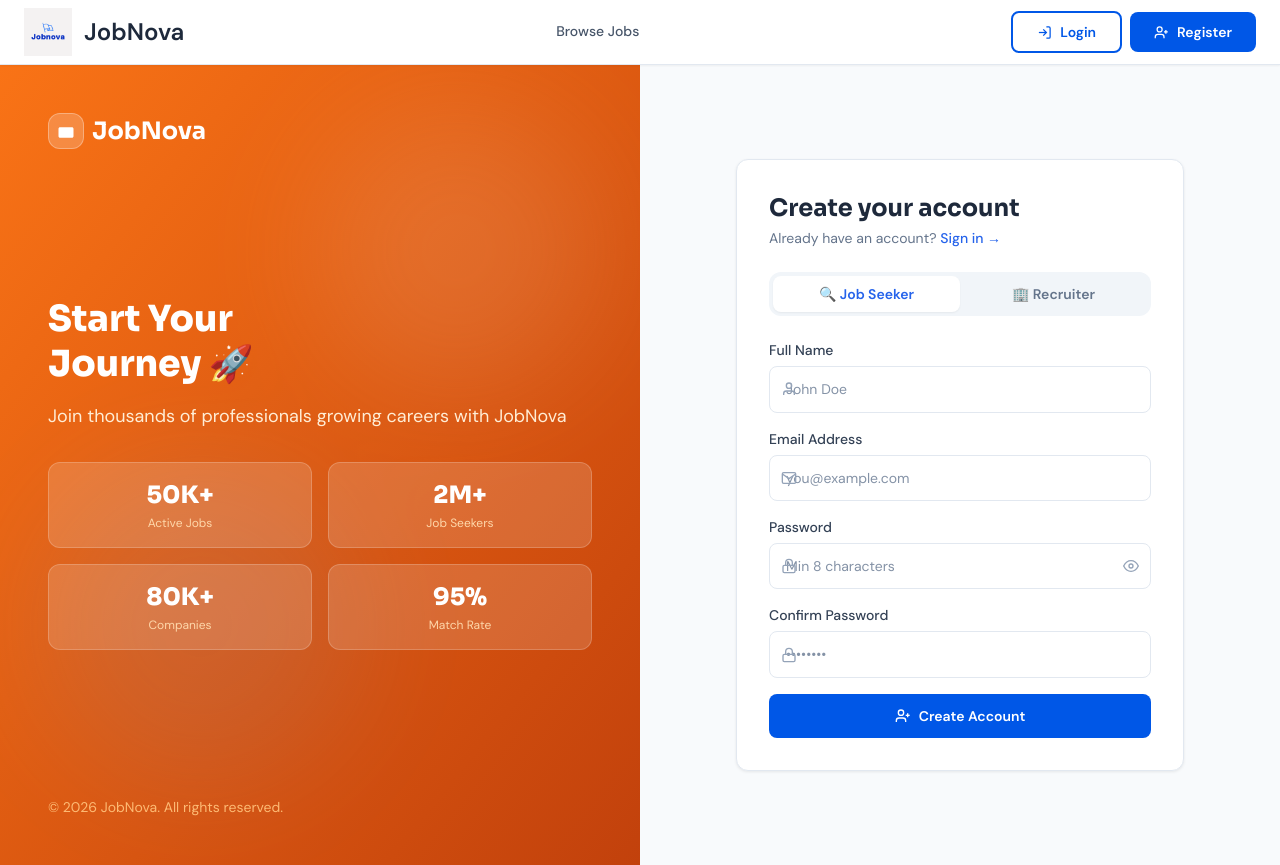
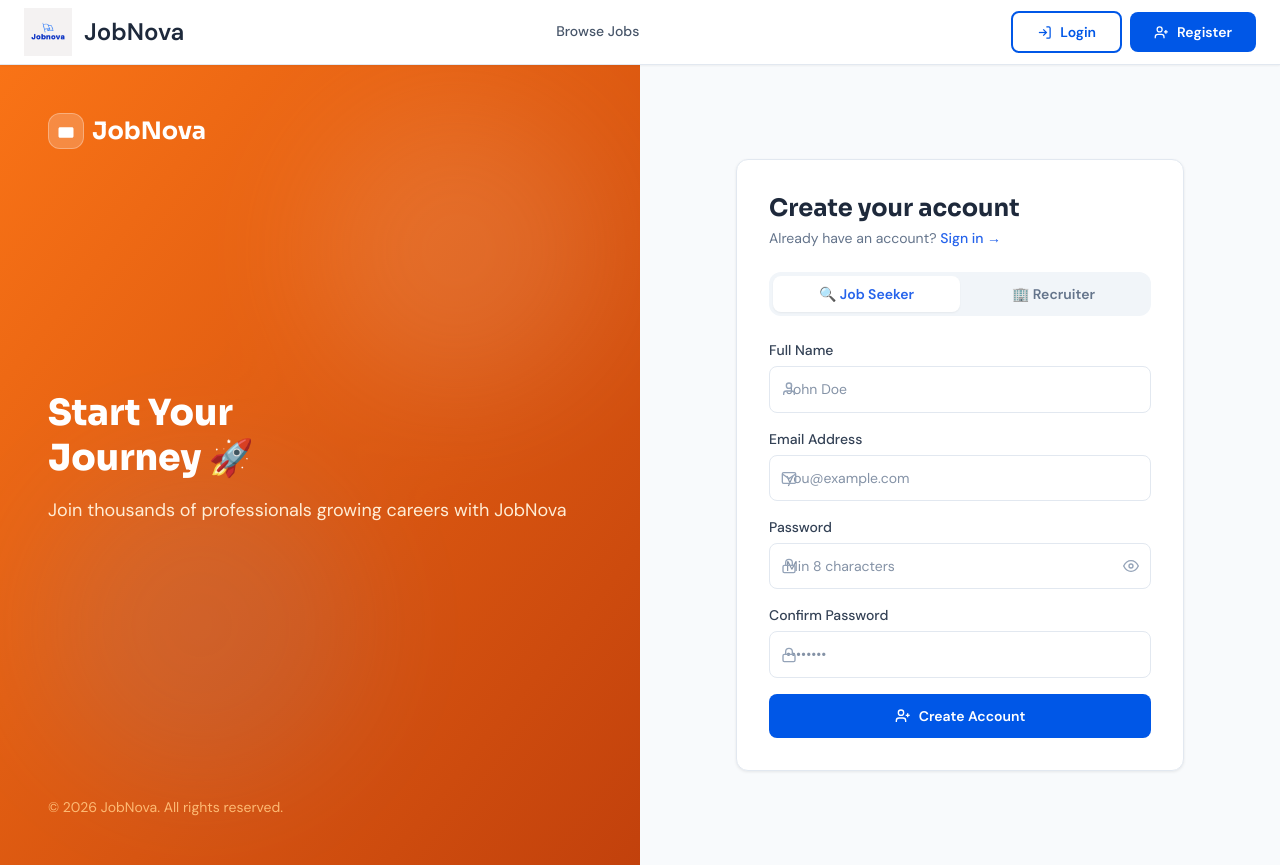
Before and after one commit to priyadarshni0701-apd/ai-job-portal-, a React (Vite) app in the folder frontend/: page /register in a window 1280 px wide. Built offline with nearby package versions, Linux system fonts and the light colour scheme.

Commit message:
Removed fake statistics section

```diff
--- a/frontend/src/pages/Register.jsx
+++ b/frontend/src/pages/Register.jsx
@@ -50,19 +50,6 @@ export default function Register() {
           <p className="text-orange-100 text-lg mb-8">
             Join thousands of professionals growing careers with JobNova
           </p>
-          <div className="grid grid-cols-2 gap-4">
-            {[
-              { v: "50K+", l: "Active Jobs" },
-              { v: "2M+", l: "Job Seekers" },
-              { v: "80K+", l: "Companies" },
-              { v: "95%", l: "Match Rate" },
-            ].map((s, i) => (
-              <div key={i} className="bg-white/15 border border-white/20 rounded-xl p-4 text-center">
-                <div className="text-2xl font-extrabold" style={{ fontFamily: 'Sora, sans-serif' }}>{s.v}</div>
-                <div className="text-orange-200 text-xs mt-1">{s.l}</div>
-              </div>
-            ))}
-          </div>
         </div>
         <p className="text-orange-300 text-sm relative z-10">© 2026 JobNova. All rights reserved.</p>
       </div>
```
